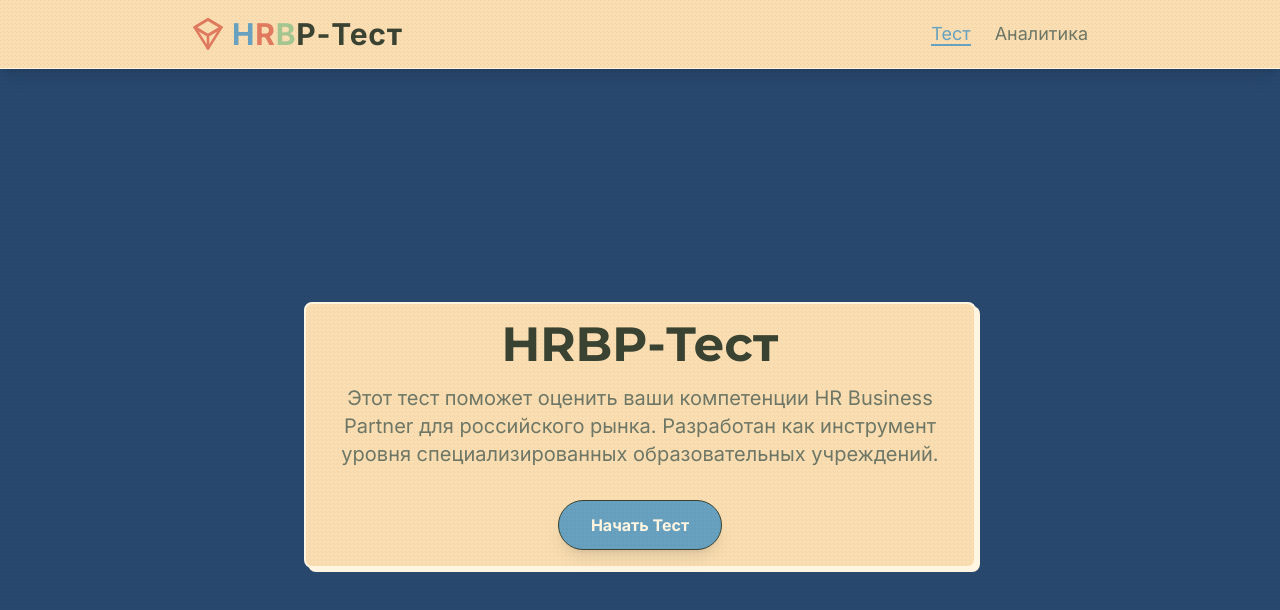
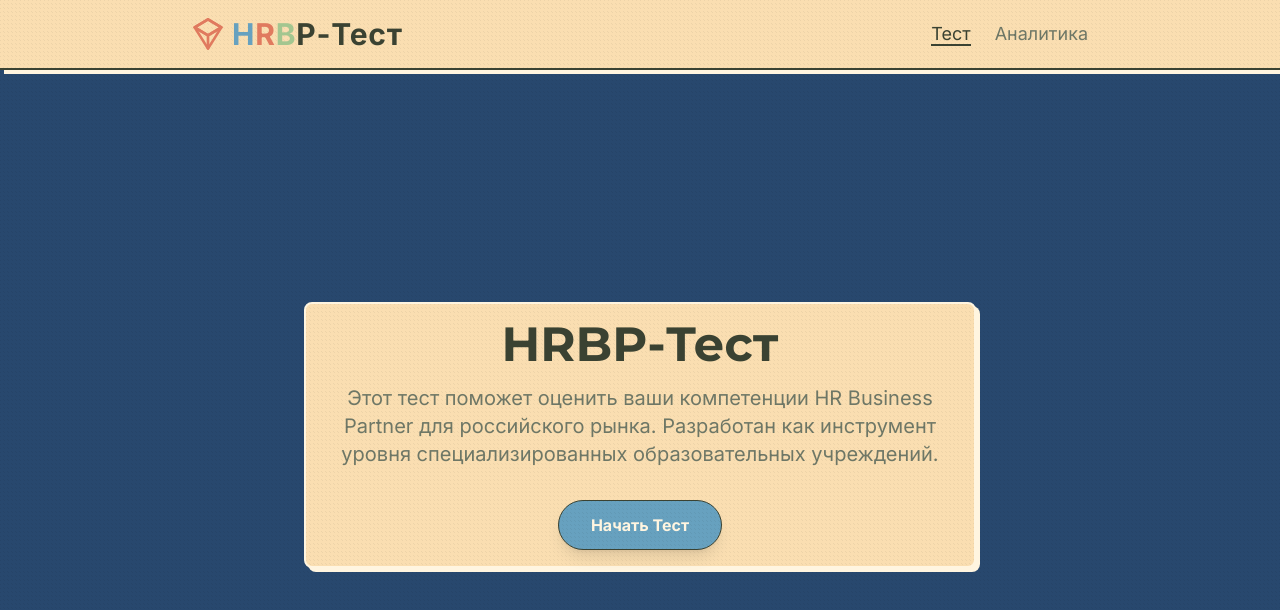
Before and after one commit to haaum666/hrbp-competence-test, a React (Vite) app: page / in a window 1280 px wide. Shown: the top 610 px of the page. Built offline with nearby package versions, Linux system fonts and the light colour scheme.

Commit message:
Update Header.tsx

```diff
--- a/src/components/common/Header.tsx
+++ b/src/components/common/Header.tsx
@@ -6,20 +6,23 @@ const Header: React.FC = () => {
 
   // Функция для определения, активна ли ссылка
   const isActive = (path: string) => {
+    // Активный: Основной цвет текста, 2px граница снизу с цветом текста, эффект тени для границы
+    // Неактивный: Второстепенный цвет текста, при наведении - основной цвет текста
     return location.pathname === path
-      ? 'text-accent-primary border-b-2 border-accent-primary' // Активный: приглушенный синий
-      : 'text-text-secondary hover:text-text-primary'; // Неактивный: приглушенный средне-серый, при наведении - темный землистый
+      ? 'text-text-primary border-b-2 border-text-primary shadow-sm-bottom' // Использование нового класса для тени границы
+      : 'text-text-secondary hover:text-text-primary';
   };
 
   return (
     <header
-      className="shadow-lg py-4 px-6 sm:px-8 sticky top-0 z-50 border-b"
+      className="py-4 px-6 sm:px-8 sticky top-0 z-50"
       style={{
         backgroundColor: 'var(--color-background-card)', // Фон хедера (кремовый)
         backgroundImage: 'var(--texture-grain)', // Зернистость
         backgroundSize: '4px 4px',
         backgroundRepeat: 'repeat',
-        borderColor: 'var(--color-neutral)', // Легкая серая граница снизу (серо-бежевый)
+        borderBottom: '2px solid var(--color-text-primary)', // Более выраженная темная граница снизу
+        boxShadow: '4px 4px 0px 0px var(--color-neutral)', // Эффект "стенки" для всего хедера
       }}
     >
       <div className="max-w-4xl mx-auto flex justify-between items-center">
```
